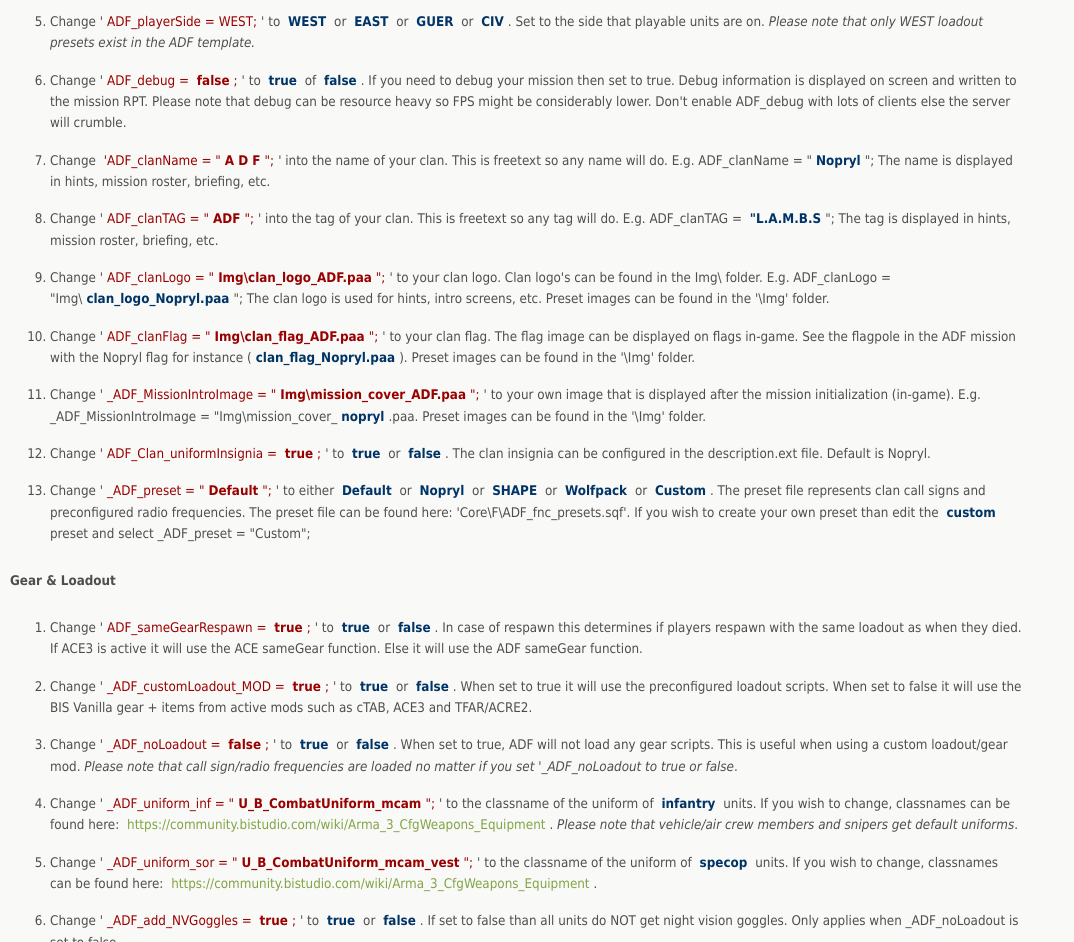
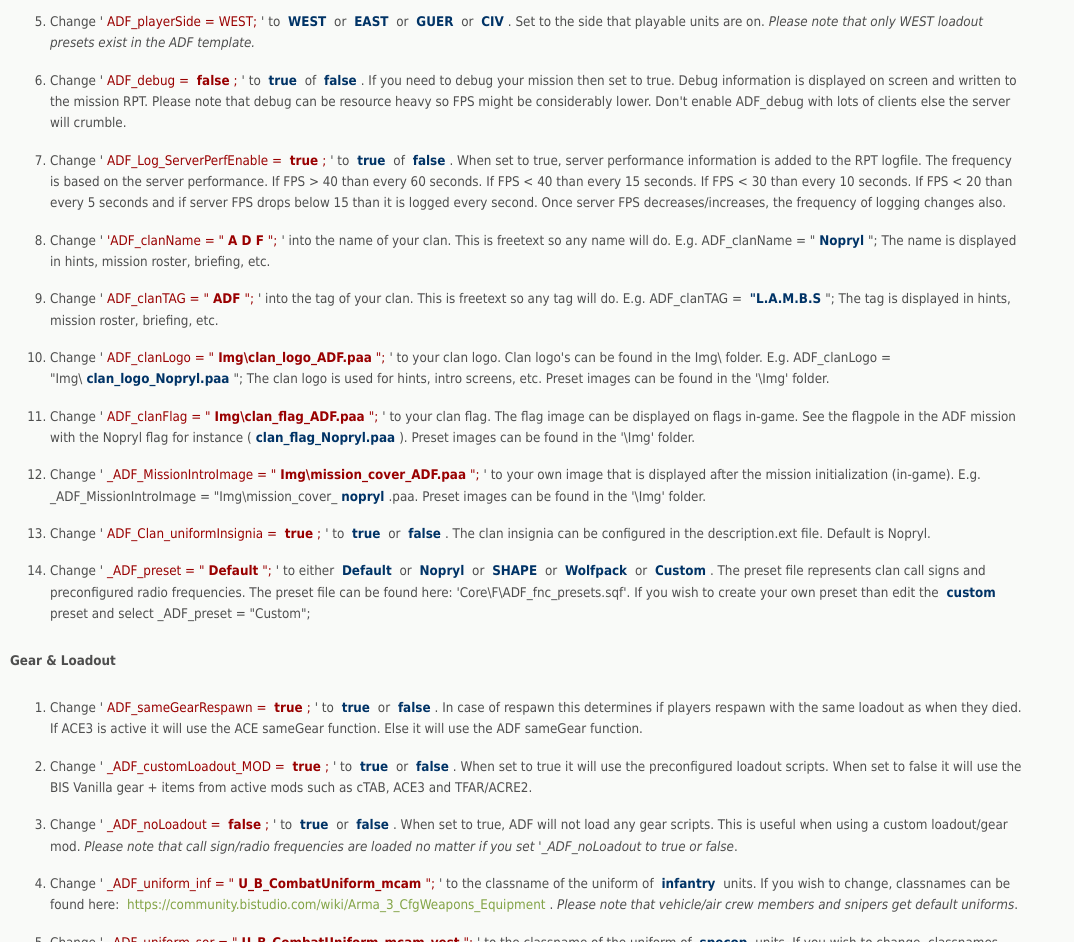
Before and after one commit to whiztler/ADF, a plain HTML site: page ADF_ReadMe.html in a window 1280 px wide. Shown: the part 3577-4519 px from the top of the page, without its empty margins (0-1074 px from the left). Drawn offline with nearby package versions, Linux system fonts and the light colour scheme.

Commit message:
added ADF_Log_ServerPerfEnable info

```diff
--- a/ADF_ReadMe.html
+++ b/ADF_ReadMe.html
@@ -205,7 +205,8 @@
       <li>Change '<span class="adf_topic">_ADF_HCLB_enable = <strong>false</strong>;</span>'  to <strong>true</strong> or <strong>false</strong>. Set to true when using multiple HC's to enable load balancing of AI group's across the HC's.</li>
       <li>Change '<span class="adf_topic">ADF_playerSide = WEST;</span>' to <strong>WEST</strong> or <strong>EAST</strong> or <strong>GUER</strong> or <strong>CIV</strong>. Set to the side that playable units are on. <em>Please note that only WEST loadout presets exist in the ADF template.</em></li>
       <li>Change '<span class="adf_topic">ADF_debug = <strong>false</strong>;</span>' to <strong>true</strong> of <strong>false</strong>. If you need to debug your mission then set to true. Debug information is displayed on screen and written to the mission RPT. Please note that debug can be resource heavy so FPS might be considerably lower. Don't enable ADF_debug with lots of clients else the server will crumble.</li>
-      <li>Change <span class="adf_topic">'ADF_clanName = &quot;<strong>A D F</strong>&quot;;</span>' into the name of your clan. This is freetext so any name will do. E.g. ADF_clanName = &quot;<strong>Nopryl</strong>&quot;; The name is displayed in hints, mission roster, briefing, etc.</li>
+      <li>Change '<span class="adf_topic">ADF_Log_ServerPerfEnable = <strong>true</strong>;</span>' to <strong>true</strong> of <strong>false</strong>. When set to true, server performance information is added to the RPT logfile. The frequency is based on the server performance. If FPS &gt; 40 than every 60 seconds.  If FPS &lt; 40 than every 15 seconds.  If FPS &lt; 30 than every 10 seconds.  If FPS &lt; 20 than every 5 seconds and if server FPS drops below 15 than it is logged every second. Once server FPS decreases/increases, the frequency of logging changes also.</li>
+      <li>Change '<span class="adf_topic">'ADF_clanName = &quot;<strong>A D F</strong>&quot;;</span>' into the name of your clan. This is freetext so any name will do. E.g. ADF_clanName = &quot;<strong>Nopryl</strong>&quot;; The name is displayed in hints, mission roster, briefing, etc.</li>
       <li>Change '<span class="adf_topic">ADF_clanTAG = &quot;<strong>ADF</strong>&quot;;</span>' into the tag of your clan. This is freetext so any tag will do. E.g. ADF_clanTAG = <strong>&quot;L.A.M.B.S</strong>&quot;;  The tag is displayed in hints, mission roster, briefing, etc.</li>
       <li>Change '<span class="adf_topic">ADF_clanLogo = &quot;<strong>Img\clan_logo_ADF.paa</strong>&quot;;</span>' to your clan logo. Clan logo's can be found in the Img\ folder. E.g. ADF_clanLogo = &quot;Img\<strong>clan_logo_Nopryl.paa</strong>&quot;; The clan logo is used for hints, intro screens, etc. Preset images can be found in the '\Img' folder.</li>
       <li>Change '<span class="adf_topic">ADF_clanFlag = &quot;<strong>Img\clan_flag_ADF.paa</strong>&quot;;</span>' to your clan flag. The flag image can be displayed on flags in-game. See the flagpole in the ADF mission with the Nopryl flag for instance (<strong>clan_flag_Nopryl.paa</strong>). Preset images can be found in the '\Img' folder.</li>
```
